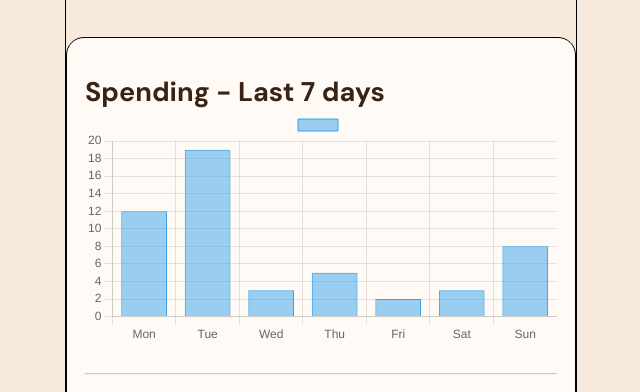
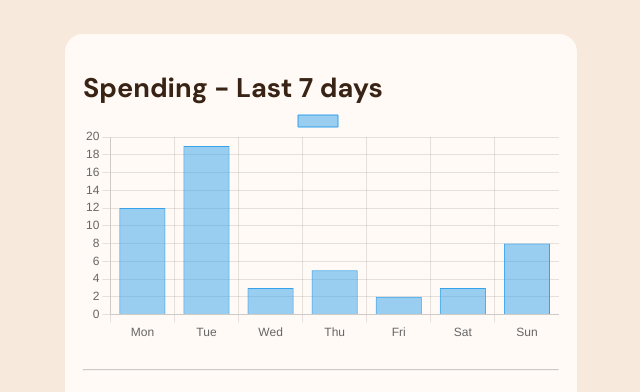
Before and after one commit to timo9939/expenses-chart-component, a plain HTML site: page index.html in a window 1280 px wide. Shown: the part 181-573 px from the top of the page, without its empty margins (319-959 px from the left). Drawn offline with nearby package versions, Linux system fonts and the light colour scheme.

Commit message:
connected to chart.js

```diff
--- a/index.html
+++ b/index.html
@@ -36,43 +36,7 @@
           <canvas id="chart"></canvas>
         </div>
 
-        <!-- Statistics Chart -->
 
-        <script>
-          const ctx = document.getElementById("chart");
-
-          // Chart js code
-          new Chart(ctx, {
-            type: "bar",
-            data: {
-              labels: ["Mon", "Tue", "Wed", "Thu", "Fri", "Sat", "Sun"],
-              datasets: [
-                {
-                  label: "",
-                  data: [12, 19, 3, 5, 2, 3, 8],
-                  borderWidth: 1,
-                },
-              ],
-            },
-
-            options: {
-//  scales: {
-//         xAxes: [{
-//             gridLines: {
-//                 display:false
-//             }
-//         }],
-//         yAxes: [{
-//             gridLines: {
-//                 display:false
-//             }
-//         }]
-//     }
-            },
-          });
-
-
-        </script>
 
 <hr>
 
--- a/main.js
+++ b/main.js
@@ -1,15 +1,69 @@
-fetch('./data.json')
-  .then(response => response.json()) // Parse the JSON data
-  .then(data => {
-    // Use the JSON data in your JavaScript code
-    let n=0
-    while (n<7){
-         let dataString=data[n].day
-         let dataAmount=data[n].amount
-    console.log(dataString);
-    console.log(dataAmount)
-    n++
-    }
 
-  })
-  .catch(error => console.error('Error:', error));
+// const dataDayArray=[]
+// const dataAmountArray=[]
+
+
+// fetch('./data.json')
+//   .then(response => response.json()) // Parse the JSON data
+//   .then(data => {
+//     // Import the JSON data in your JavaScript code
+//     let n=0
+//     while (n<7){
+//          dataDay=data[n].day
+//          dataAmount=data[n].amount
+//     console.log(dataDay);
+//     console.log(dataAmount)
+
+//     dataDayArray.push(dataDay)
+//     console.log(dataDayArray)
+
+//     dataAmountArray.push(dataAmount)
+//     console.log(dataAmountArray)
+//     console.log(`n = ${n}`)
+//     n++
+
+
+//     }
+
+//   })
+
+//   .catch(error => console.error('Error:', error));
+
+
+
+// Statistics Chart
+
+  const ctx = document.getElementById("chart");
+
+  // Chart js code
+  new Chart(ctx, {
+
+
+    type: "bar",
+    data: {
+
+      labels: ["Mon", "Tue", "Wed", "Thu", "Fri", "Sat", "Sun"],
+      datasets: [
+        {
+          label: "",
+          data: [12, 19, 3, 5, 2, 3, 8],
+          borderWidth: 1,
+        },
+      ],
+    },
+
+    options: {
+//  scales: {
+//         xAxes: [{
+//             gridLines: {
+//                 display:false
+//             }
+//         }],
+//         yAxes: [{
+//             gridLines: {
+//                 display:false
+//             }
+//         }]
+//     }
+    },
+  });
--- a/style.css
+++ b/style.css
@@ -30,7 +30,7 @@ main {
   top: 10%;
   left: 30%;
 
-  border: 1px solid black;
+  /* border: 1px solid black; */
 
   display: flex;
   flex-direction: column;
@@ -40,7 +40,7 @@ main {
 
 .upper {
   background-color: var(--red);
-  border: 1px solid black;
+  /* border: 1px solid black; */
 
   display: flex;
   justify-content: space-between;
@@ -54,7 +54,7 @@ main {
 /* Lower box */
 .lower {
   background-color: var(--Very-pale-orange);
-  border: 1px solid black;
+  /* border: 1px solid black; */
   border-radius: 1em;
 
   padding: 2em 1em;
```
